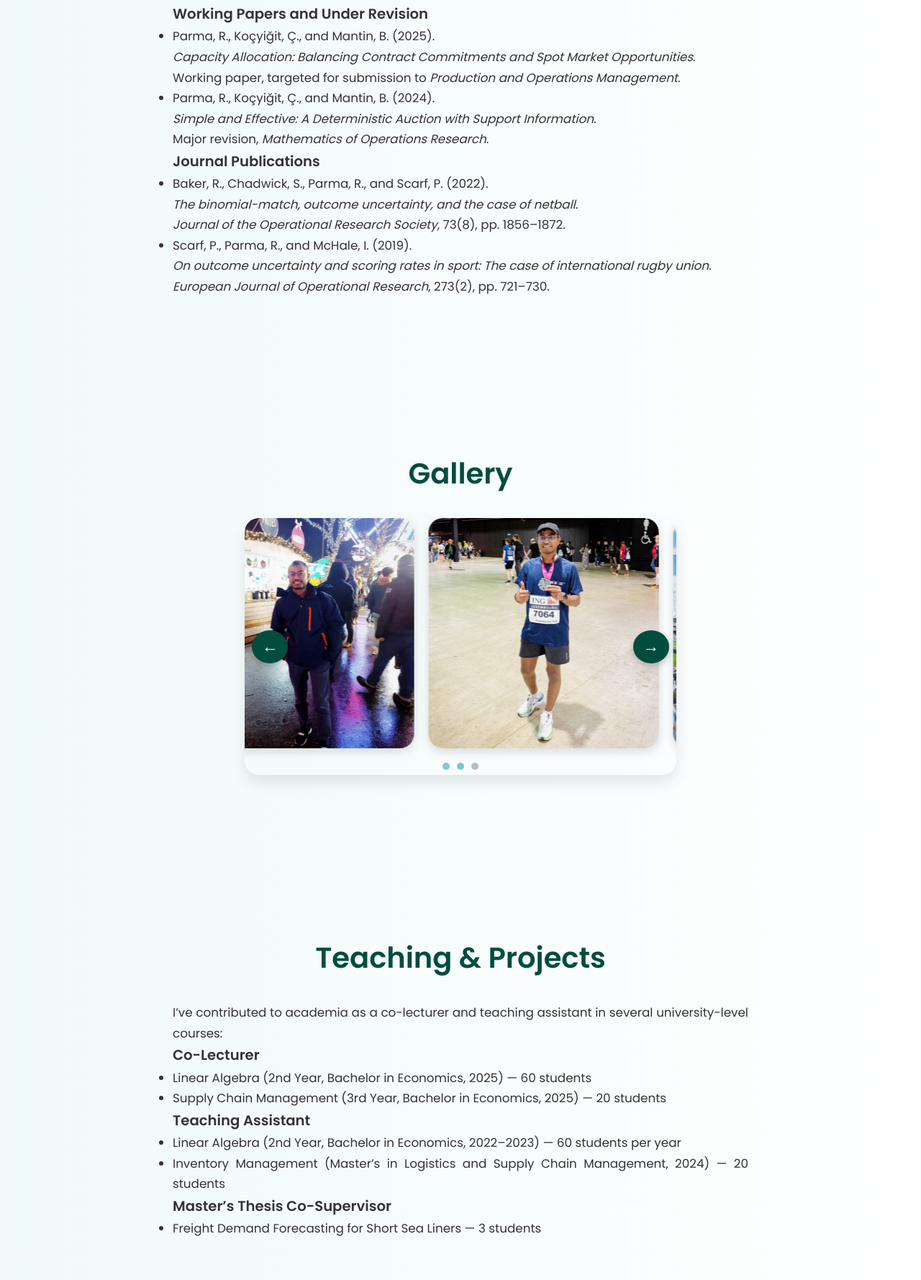
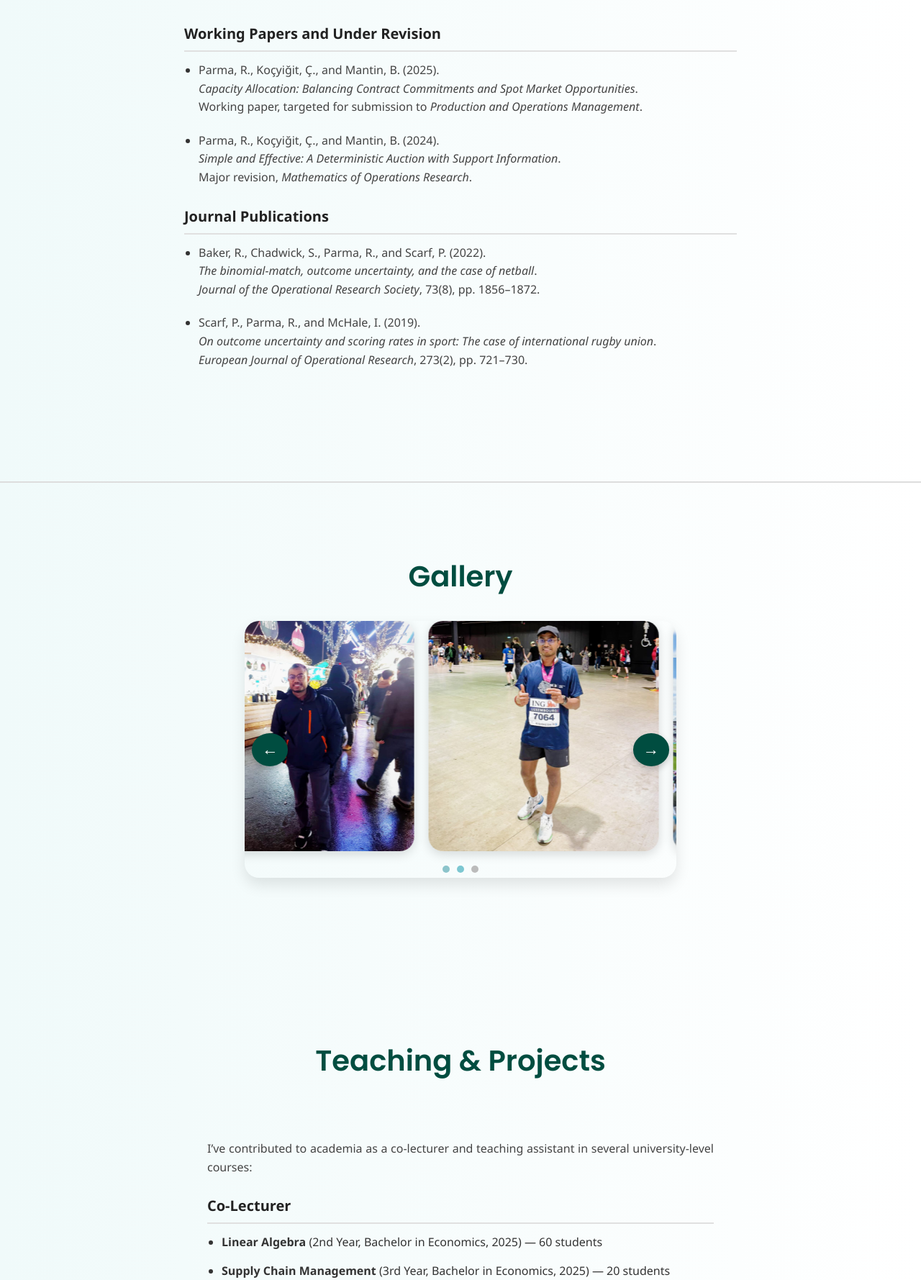
Before and after one commit to Surjendu-Pal/rishikeshparma.github.io, a plain HTML site: page index.html in a window 1280 px wide. Shown: the part 1021-2800 px from the top of the page at 72% size. Drawn offline with Linux system fonts and the light colour scheme.

Commit message:
Update index.html

```diff
--- a/index.html
+++ b/index.html
@@ -325,6 +325,93 @@
 </html>
 
 <section id="research" class="animated-section research-section">
+  <style>
+    /* Section Layout */
+    .research-section {
+      background: #f9f9f9;
+      padding: 60px 20px;
+      border-top: 2px solid #ddd;
+      border-bottom: 2px solid #ddd;
+      font-family: Arial, sans-serif;
+    }
+
+    .research-container {
+      max-width: 960px;
+      margin: 0 auto;
+    }
+
+    /* Section Title */
+    .section-heading {
+      font-size: 2rem;
+      font-weight: 600;
+      margin-bottom: 30px;
+      color: #222;
+      text-align: center;
+    }
+
+    /* Content Area */
+    .section-content {
+      animation: fadeInUp 0.8s ease-in-out;
+    }
+
+    .desc h3 {
+      font-size: 1.5rem;
+      margin-top: 32px;
+      margin-bottom: 16px;
+      color: #333;
+      border-bottom: 2px solid #e0e0e0;
+      padding-bottom: 6px;
+    }
+
+    .desc ul {
+      list-style: disc;
+      padding-left: 20px;
+      margin-bottom: 30px;
+    }
+
+    .desc li {
+      margin-bottom: 20px;
+    }
+
+    .desc p {
+      margin: 0;
+      font-size: 1rem;
+      line-height: 1.6;
+      color: #444;
+    }
+
+    /* Animation */
+    @keyframes fadeInUp {
+      from {
+        opacity: 0;
+        transform: translateY(20px);
+      }
+      to {
+        opacity: 1;
+        transform: translateY(0);
+      }
+    }
+
+    /* Responsive Design */
+    @media (max-width: 768px) {
+      .section-heading {
+        font-size: 1.6rem;
+      }
+
+      .desc h3 {
+        font-size: 1.25rem;
+      }
+
+      .desc p {
+        font-size: 0.95rem;
+      }
+
+      .desc ul {
+        padding-left: 16px;
+      }
+    }
+  </style>
+
   <div class="container research-container">
     <h2 class="section-heading">Research & Publications</h2>
 
@@ -333,36 +420,42 @@
         <h3>Working Papers and Under Revision</h3>
         <ul>
           <li>
+            <p>
               Parma, R., Koçyiğit, Ç., and Mantin, B. (2025).<br>
               <em>Capacity Allocation: Balancing Contract Commitments and Spot Market Opportunities</em>.<br>
               Working paper, targeted for submission to <em>Production and Operations Management</em>.
+            </p>
           </li>
           <li>
+            <p>
               Parma, R., Koçyiğit, Ç., and Mantin, B. (2024).<br>
               <em>Simple and Effective: A Deterministic Auction with Support Information</em>.<br>
               Major revision, <em>Mathematics of Operations Research</em>.
+            </p>
           </li>
         </ul>
 
         <h3>Journal Publications</h3>
         <ul>
           <li>
+            <p>
               Baker, R., Chadwick, S., Parma, R., and Scarf, P. (2022).<br>
               <em>The binomial-match, outcome uncertainty, and the case of netball</em>.<br>
               <em>Journal of the Operational Research Society</em>, 73(8), pp. 1856–1872.
+            </p>
           </li>
           <li>
+            <p>
               Scarf, P., Parma, R., and McHale, I. (2019).<br>
               <em>On outcome uncertainty and scoring rates in sport: The case of international rugby union</em>.<br>
               <em>European Journal of Operational Research</em>, 273(2), pp. 721–730.
+            </p>
           </li>
         </ul>
       </div>
-
     </div>
   </div>
 </section>
-
 
 
 <section id="gallery" class="animated-section">
@@ -601,35 +694,26 @@
     <div class="section-content fade-in-up">
       <div class="desc">
 <div class="desc">
+ <div class="desc">
   <p>
     I’ve contributed to academia as a co-lecturer and teaching assistant in several university-level courses:
   </p>
 
   <h3>Co-Lecturer</h3>
   <ul>
-    <li>
-      Linear Algebra (2nd Year, Bachelor in Economics, 2025) — 60 students
-    </li>
-    <li>
-      Supply Chain Management (3rd Year, Bachelor in Economics, 2025) — 20 students
-    </li>
+    <li><strong>Linear Algebra</strong> (2nd Year, Bachelor in Economics, 2025) — 60 students</li>
+    <li><strong>Supply Chain Management</strong> (3rd Year, Bachelor in Economics, 2025) — 20 students</li>
   </ul>
 
   <h3>Teaching Assistant</h3>
   <ul>
-    <li>
-      Linear Algebra (2nd Year, Bachelor in Economics, 2022–2023) — 60 students per year
-    </li>
-    <li>
-      Inventory Management (Master’s in Logistics and Supply Chain Management, 2024) — 20 students
-    </li>
+    <li><strong>Linear Algebra</strong> (2nd Year, Bachelor in Economics, 2022–2023) — 60 students per year</li>
+    <li><strong>Inventory Management</strong> (Master’s in Logistics and Supply Chain Management, 2024) — 20 students</li>
   </ul>
 
   <h3>Master’s Thesis Co-Supervisor</h3>
   <ul>
-    <li>
-      Freight Demand Forecasting for Short Sea Liners — 3 students
-    </li>
+    <li><strong>Freight Demand Forecasting for Short Sea Liners</strong> — 3 students</li>
   </ul>
 </div>
 
@@ -637,6 +721,54 @@
   </div>
 </section>
 <style>
+  .desc {
+  font-family: 'Segoe UI', Tahoma, Geneva, Verdana, sans-serif;
+  line-height: 1.6;
+  padding: 16px;
+  max-width: 100%;
+  box-sizing: border-box;
+  color: #333;
+}
+
+.desc p {
+  margin-bottom: 20px;
+  font-size: 1rem;
+}
+
+.desc h3 {
+  margin-top: 24px;
+  margin-bottom: 12px;
+  font-size: 1.25rem;
+  color: #222;
+}
+
+.desc ul {
+  list-style-type: disc;
+  padding-left: 20px;
+  margin-bottom: 20px;
+}
+
+.desc li {
+  margin-bottom: 10px;
+  font-size: 1rem;
+}
+
+@media (max-width: 600px) {
+  .desc {
+    padding: 12px;
+    font-size: 0.95rem;
+  }
+
+  .desc h3 {
+    font-size: 1.1rem;
+  }
+
+  .desc li {
+    font-size: 0.95rem;
+    margin-bottom: 8px;
+  }
+}
+
   .teaching-container {
     max-width: 900px;
     margin: 0 auto;
@@ -751,26 +883,70 @@
   <div class="desc">
   <h3>Conference Presentations</h3>
   <ul>
-      <li>INFORMS Annual Meeting – Indianapolis, USA (2022)</li>
-      <li>INFORMS Revenue Management and Pricing Conference – London, UK (2023)</li>
-      <li>TA Pai Management Institute – Manipal, India (2024)</li>
-      <li>OR Conference – TU Munich, Germany (2024)</li>
-      <li>Indian Institute of Management – Lucknow, India (2025)</li>
-      <li>Indian Institute of Management – Udaipur, India (2025)</li>
+    <li><strong>INFORMS Annual Meeting</strong> – Indianapolis, USA (2022)</li>
+    <li><strong>INFORMS Revenue Management and Pricing Conference</strong> – London, UK (2023)</li>
+    <li><strong>TA Pai Management Institute</strong> – Manipal, India (2024)</li>
+    <li><strong>OR Conference</strong> – TU Munich, Germany (2024)</li>
+    <li><strong>Indian Institute of Management</strong> – Lucknow, India (2025)</li>
+    <li><strong>Indian Institute of Management</strong> – Udaipur, India (2025)</li>
   </ul>
 
   <h3>Poster Presentations</h3>
   <ul>
-      <li>Workshop on Algorithms, Approximation, and Learning in Market and Mechanism Design – UC Berkeley, USA (2023)</li>
-      <li>INFORMS MSOM Conference – London Business School, UK (2025)</li>
+    <li><strong>Workshop on Algorithms, Approximation, and Learning in Market and Mechanism Design</strong> – UC Berkeley, USA (2023)</li>
+    <li><strong>INFORMS MSOM Conference</strong> – London Business School, UK (2025)</li>
   </ul>
 </div>
+
 </div>
 
   </div>
 </section>
 
 <style>
+  .desc {
+  font-family: 'Segoe UI', Tahoma, Geneva, Verdana, sans-serif;
+  line-height: 1.6;
+  padding: 16px;
+  max-width: 100%;
+  box-sizing: border-box;
+  color: #333;
+}
+
+.desc h3 {
+  margin-top: 24px;
+  margin-bottom: 12px;
+  font-size: 1.25rem;
+  color: #222;
+}
+
+.desc ul {
+  list-style-type: disc;
+  padding-left: 20px;
+  margin-bottom: 24px;
+}
+
+.desc li {
+  margin-bottom: 12px;
+  font-size: 1rem;
+}
+
+@media (max-width: 600px) {
+  .desc {
+    padding: 12px;
+    font-size: 0.95rem;
+  }
+
+  .desc h3 {
+    font-size: 1.1rem;
+  }
+
+  .desc li {
+    font-size: 0.95rem;
+    margin-bottom: 10px;
+  }
+}
+
   .animated-section {
     background: linear-gradient(to right, #f0fafa, #ffffff);
     padding: 100px 5vw 60px;
```
Lines whose indentation alone changed are shown as unchanged.
